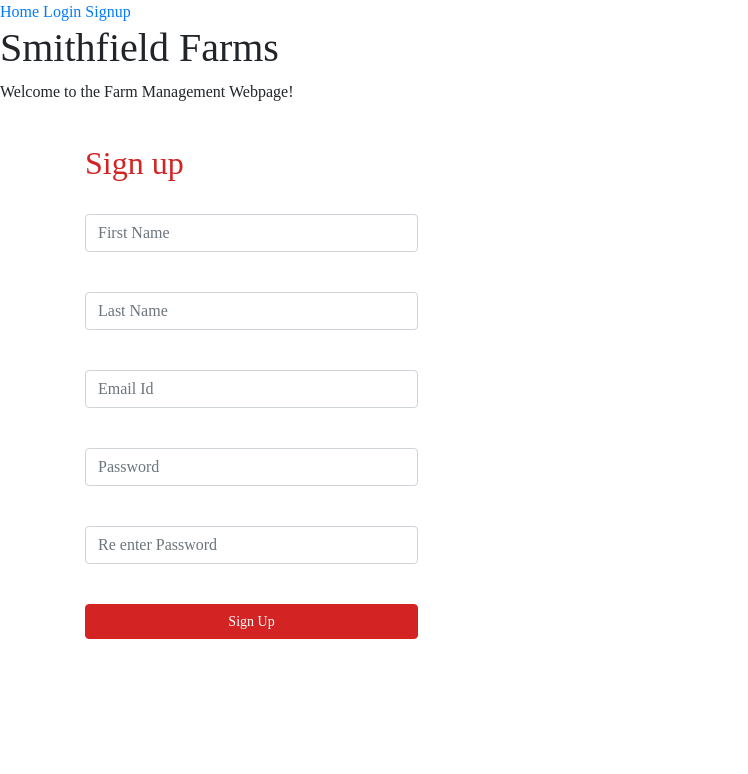
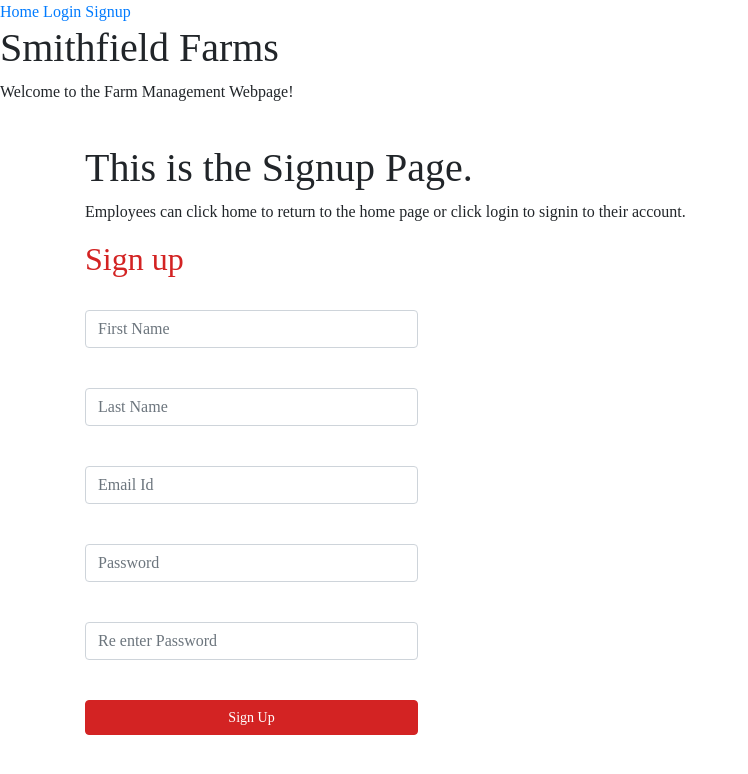
Before and after one commit to Shravya-Uchil/Farm-Management-Database-Application, a React (Create React App) app in the folder frontend/: page /Signup in a window 1280 px wide. Shown: the top 774 px of the page, without its empty margins (0-748 px from the left). Built offline with nearby package versions, Linux system fonts and the light colour scheme.

Commit message:
Update Signup.js

```diff
--- a/frontend/src/components/Signup/Signup.js
+++ b/frontend/src/components/Signup/Signup.js
@@ -50,6 +50,8 @@ class Signup extends Component {
       <div>
         <br />
         <div className="container">
+        <h1> This is the Signup Page.</h1>
+        <p> Employees can click home to return to the home page or click login to signin to their account.</p>
           <h2 id="signup">Sign up</h2>
           <br />
           <form onSubmit={this.onSubmit}>
```
